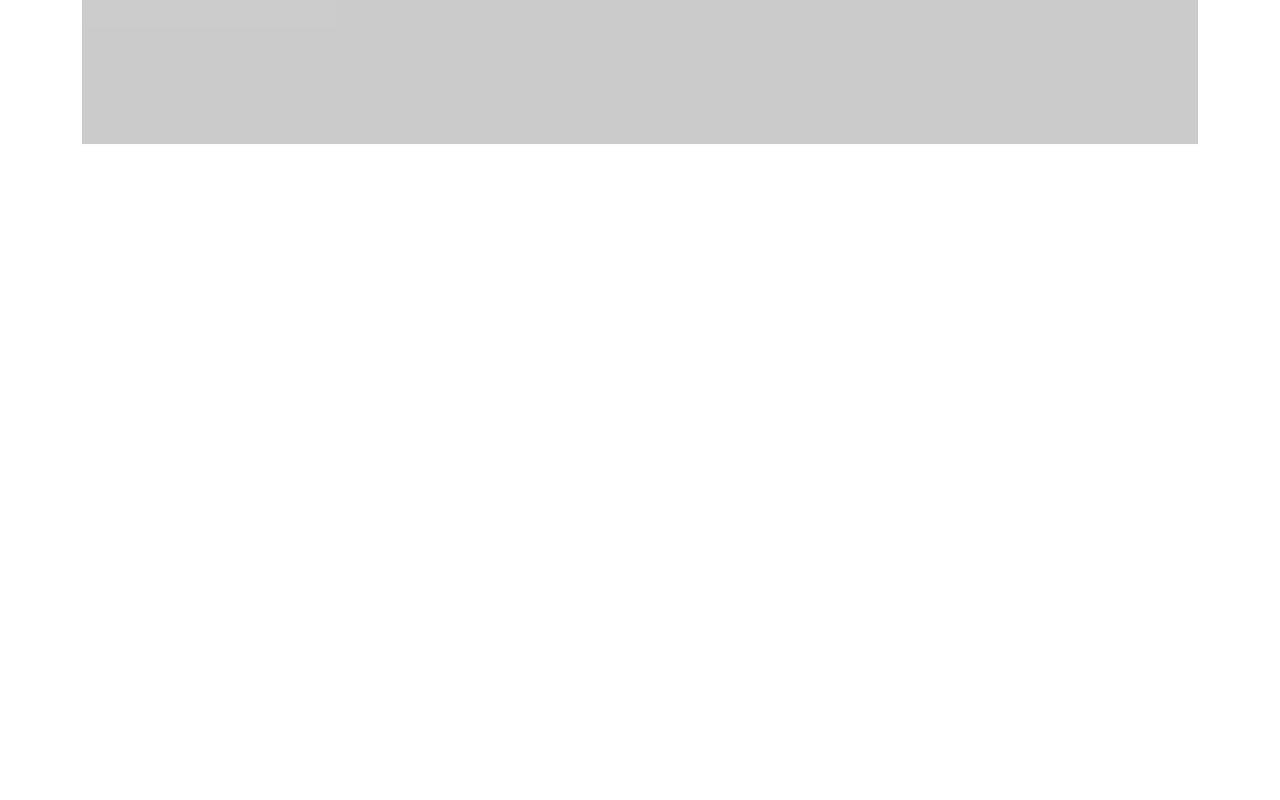
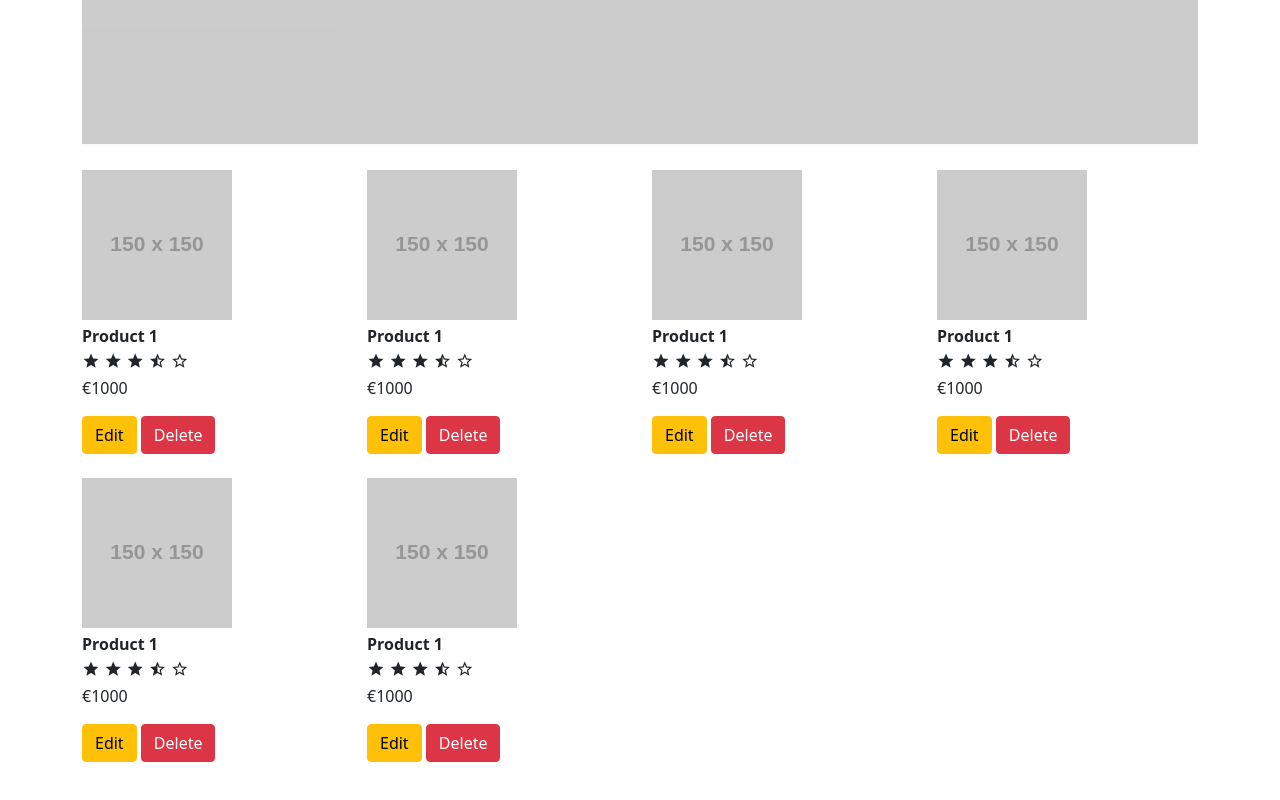
Before and after one commit to Panchop10/bike_store_iwa_cct, a website: page views/index.html in a window 1280 px wide. Shown: the part 332-1132 px from the top of the page. Before the commit the page ends 800 px from the top, so only its background shows below. Drawn offline with nearby package versions, Linux system fonts and the light colour scheme; no server answers; placeholder pictures from the web are drawn by us.

Commit message:
table view for products

```diff
--- /dev/null
+++ b/views/css/styles.css
@@ -0,0 +1,4 @@
+.material-icons.md-18 { font-size: 18px; }
+.material-icons.md-24 { font-size: 24px; }
+.material-icons.md-36 { font-size: 36px; }
+.material-icons.md-48 { font-size: 48px; }
--- a/views/index.html
+++ b/views/index.html
@@ -7,6 +7,12 @@
 
     <!-- Bootstrap CSS -->
     <link href="https://cdn.jsdelivr.net/npm/bootstrap@5.0.0-beta1/dist/css/bootstrap.min.css" rel="stylesheet" integrity="sha384-giJF6kkoqNQ00vy+HMDP7azOuL0xtbfIcaT9wjKHr8RbDVddVHyTfAAsrekwKmP1" crossorigin="anonymous">
+
+    <!-- Google Material Icons -->
+    <link href="https://fonts.googleapis.com/icon?family=Material+Icons" rel="stylesheet">
+
+    <!-- Custom CSS -->
+    <link href="css/styles.css" rel="stylesheet">
 
     <title>Bike Shop IWA - CCT</title>
   </head>
@@ -49,8 +55,145 @@
     </div>
     <!-- End Carousel -->
 
+    <div class="container">
+      <div class="row">
+        <div class="col-3 mt-4">
+          <img src="https://via.placeholder.com/150x150" alt="">
+          <div class="row">
+            <div class="col-12 mt-1">
+              <b>Product 1</b>
+            </div>
+            <div class="col-12 mt-1">
+              <i class="material-icons md-18">star</i>
+              <i class="material-icons md-18">star</i>
+              <i class="material-icons md-18">star</i>
+              <i class="material-icons md-18">star_half</i>
+              <i class="material-icons md-18">star_border</i>
+            </div>
+            <div class="col-12">
+              <p>&euro;1000</p>
+            </div>
+            <div class="col-12">
+              <button type="button" class="btn btn-warning">Edit</button>
+              <button type="button" class="btn btn-danger">Delete</button>
+            </div>
+          </div>
+        </div>
+        <div class="col-3 mt-4">
+          <img src="https://via.placeholder.com/150x150" alt="">
+          <div class="row">
+            <div class="col-12 mt-1">
+              <b>Product 1</b>
+            </div>
+            <div class="col-12 mt-1">
+              <i class="material-icons md-18">star</i>
+              <i class="material-icons md-18">star</i>
+              <i class="material-icons md-18">star</i>
+              <i class="material-icons md-18">star_half</i>
+              <i class="material-icons md-18">star_border</i>
+            </div>
+            <div class="col-12">
+              <p>&euro;1000</p>
+            </div>
+            <div class="col-12">
+              <button type="button" class="btn btn-warning">Edit</button>
+              <button type="button" class="btn btn-danger">Delete</button>
+            </div>
+          </div>
+        </div>
+        <div class="col-3 mt-4">
+          <img src="https://via.placeholder.com/150x150" alt="">
+          <div class="row">
+            <div class="col-12 mt-1">
+              <b>Product 1</b>
+            </div>
+            <div class="col-12 mt-1">
+              <i class="material-icons md-18">star</i>
+              <i class="material-icons md-18">star</i>
+              <i class="material-icons md-18">star</i>
+              <i class="material-icons md-18">star_half</i>
+              <i class="material-icons md-18">star_border</i>
+            </div>
+            <div class="col-12">
+              <p>&euro;1000</p>
+            </div>
+            <div class="col-12">
+              <button type="button" class="btn btn-warning">Edit</button>
+              <button type="button" class="btn btn-danger">Delete</button>
+            </div>
+          </div>
+        </div>
+        <div class="col-3 mt-4">
+          <img src="https://via.placeholder.com/150x150" alt="">
+          <div class="row">
+            <div class="col-12 mt-1">
+              <b>Product 1</b>
+            </div>
+            <div class="col-12 mt-1">
+              <i class="material-icons md-18">star</i>
+              <i class="material-icons md-18">star</i>
+              <i class="material-icons md-18">star</i>
+              <i class="material-icons md-18">star_half</i>
+              <i class="material-icons md-18">star_border</i>
+            </div>
+            <div class="col-12">
+              <p>&euro;1000</p>
+            </div>
+            <div class="col-12">
+              <button type="button" class="btn btn-warning">Edit</button>
+              <button type="button" class="btn btn-danger">Delete</button>
+            </div>
+          </div>
+        </div>
+        <div class="col-3 mt-4">
+          <img src="https://via.placeholder.com/150x150" alt="">
+          <div class="row">
+            <div class="col-12 mt-1">
+              <b>Product 1</b>
+            </div>
+            <div class="col-12 mt-1">
+              <i class="material-icons md-18">star</i>
+              <i class="material-icons md-18">star</i>
+              <i class="material-icons md-18">star</i>
+              <i class="material-icons md-18">star_half</i>
+              <i class="material-icons md-18">star_border</i>
+            </div>
+            <div class="col-12">
+              <p>&euro;1000</p>
+            </div>
+            <div class="col-12">
+              <button type="button" class="btn btn-warning">Edit</button>
+              <button type="button" class="btn btn-danger">Delete</button>
+            </div>
+          </div>
+        </div>
+        <div class="col-3 mt-4">
+          <img src="https://via.placeholder.com/150x150" alt="">
+          <div class="row">
+            <div class="col-12 mt-1">
+              <b>Product 1</b>
+            </div>
+            <div class="col-12 mt-1">
+              <i class="material-icons md-18">star</i>
+              <i class="material-icons md-18">star</i>
+              <i class="material-icons md-18">star</i>
+              <i class="material-icons md-18">star_half</i>
+              <i class="material-icons md-18">star_border</i>
+            </div>
+            <div class="col-12">
+              <p>&euro;1000</p>
+            </div>
+            <div class="col-12">
+              <button type="button" class="btn btn-warning">Edit</button>
+              <button type="button" class="btn btn-danger">Delete</button>
+            </div>
+          </div>
+        </div>
+      </div>
+    </div>
+
     <!-- Start Filters -->
-      <div id="results" class="col-lg-8 order-2 mb-5"></div>
+      <div id="results" class="col-lg-8 order-2 mb-5 mt-5"></div>
     <!-- End Filters -->
 
 
```
Also changed, not shown: 1 other file.
